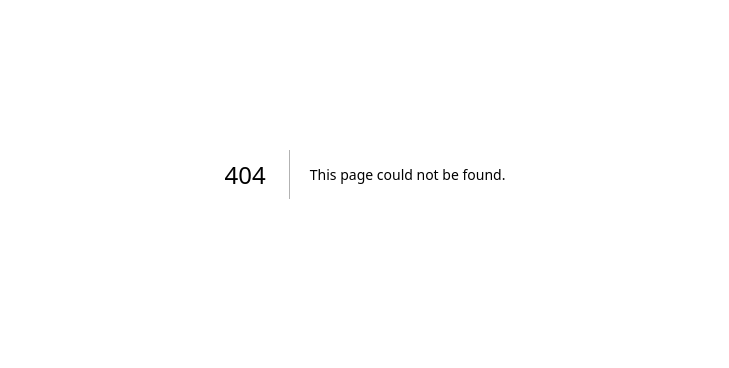
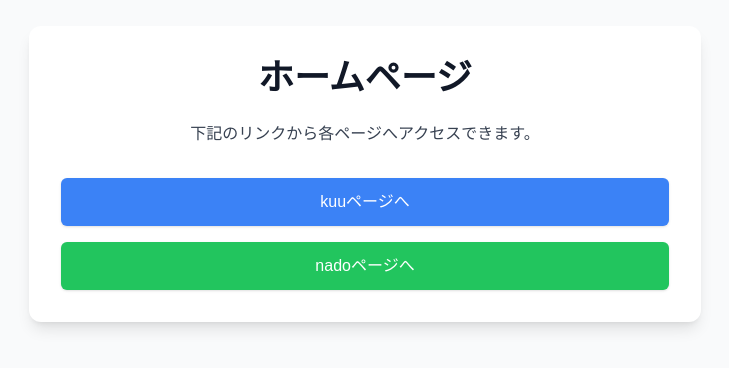
Before and after one commit to kuuchan-code/TaskHaven, a Next.js app: page / in a window 1280 px wide. Before the commit this address had no page. Shown: the part 226-594 px from the top of the page, without its empty margins (275-1004 px from the left). Built offline with nearby package versions, Linux system fonts and the light colour scheme.

Commit message:
homeを作成

```diff
--- /dev/null
+++ b/src/app/kuu/page.tsx
@@ -0,0 +1,34 @@
+// src/app/page.tsx
+"use client";
+import useSWR from 'swr';
+import InteractiveTaskDashboard from '../components/InteractiveTaskDashboard';
+import TaskForm from '../components/TaskForm';
+
+export type Task = {
+  completed: boolean;
+  id: number;
+  title: string;
+  importance: number;
+  deadline: string | null;
+};
+
+const fetcher = (url: string) => fetch(url).then((res) => res.json());
+
+export default function Page() {
+  const { data: tasks, error, mutate } = useSWR<Task[]>('/api/tasks?source=kuu', fetcher);
+
+  if (error) return <div>Error loading tasks.</div>;
+  if (!tasks) return <div>Loading...</div>;
+
+  return (
+    <main className="min-h-screen bg-gray-100 dark:bg-gray-900 p-8">
+      <div className="max-w-5xl mx-auto">
+        <h1 className="text-5xl font-extrabold text-center text-gray-900 dark:text-gray-100 mb-12">
+          タスク一覧
+        </h1>
+        <TaskForm onTaskAdded={mutate} source="kuu" />
+        <InteractiveTaskDashboard tasks={tasks} refreshTasks={mutate} source="kuu" />
+        </div>
+    </main>
+  );
+}
--- /dev/null
+++ b/src/app/page.tsx
@@ -0,0 +1,25 @@
+// ./page.tsx
+import Link from "next/link";
+
+export default function HomePage() {
+  return (
+    <div className="min-h-screen bg-gray-50 dark:bg-gray-900 flex items-center justify-center py-12">
+      <div className="w-full max-w-2xl bg-white dark:bg-gray-800 shadow-lg rounded-xl p-8">
+        <h1 className="text-4xl font-extrabold text-gray-900 dark:text-white text-center mb-6">
+          ホームページ
+        </h1>
+        <p className="text-center text-gray-700 dark:text-gray-300 mb-8">
+          下記のリンクから各ページへアクセスできます。
+        </p>
+        <div className="flex flex-col space-y-4">
+          <Link href="/kuu" className="block px-6 py-3 bg-blue-500 hover:bg-blue-600 text-white text-center rounded-md transition duration-200 shadow">
+              kuuページへ
+          </Link>
+          <Link href="/nado" className="block px-6 py-3 bg-green-500 hover:bg-green-600 text-white text-center rounded-md transition duration-200 shadow">
+              nadoページへ
+          </Link>
+        </div>
+      </div>
+    </div>
+  );
+}
```
